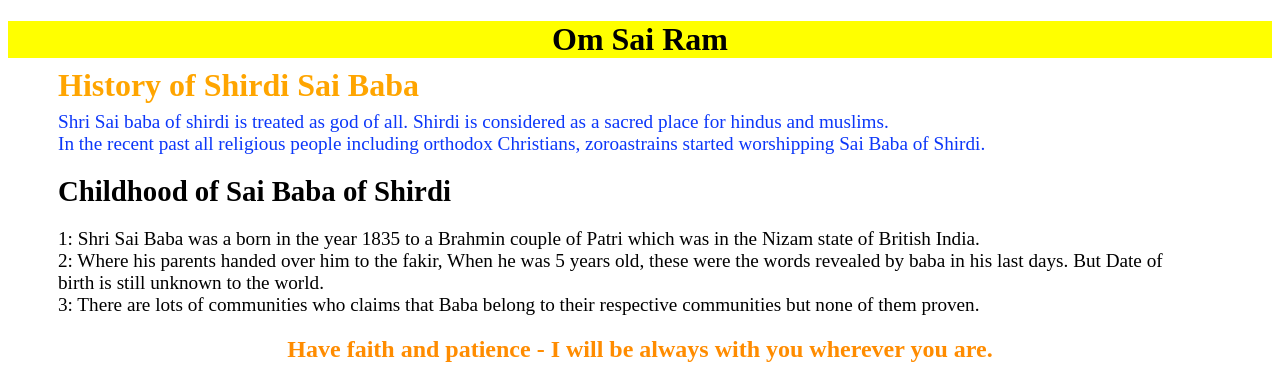
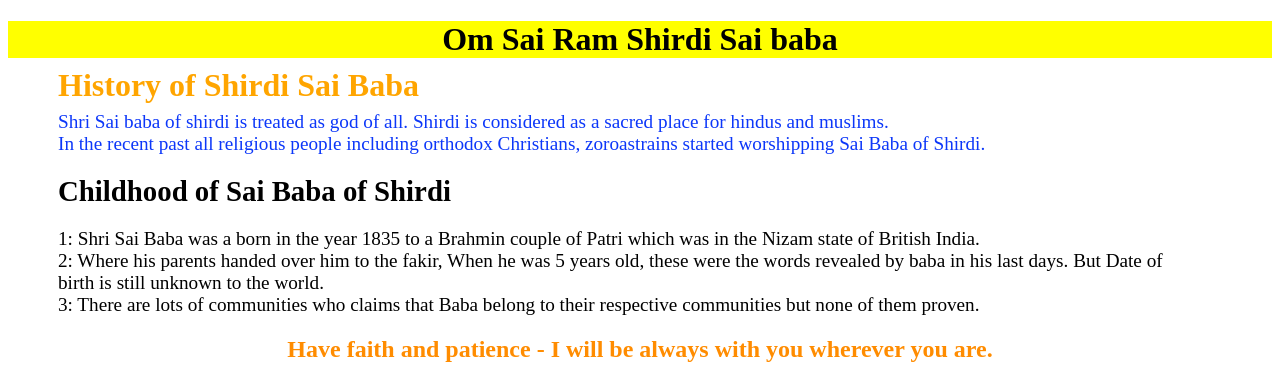
Before and after one commit to emojiweb26/saibaba.github.io, a plain HTML site: page index.html in a window 1280 px wide. Shown: the top 380 px of the page. Drawn offline with Linux system fonts and the light colour scheme.

Commit message:
Update index.html

```diff
--- a/index.html
+++ b/index.html
@@ -161,7 +161,7 @@
 </style>
 
 <body>
-    <h1 align="center" id="head">Om Sai Ram</h1>
+    <h1 align="center" id="head">Om Sai Ram Shirdi Sai baba</h1>
     <!-- <img src="https://i.pinimg.com/736x/f8/16/ee/f816ee76b9354f0e653dc534a3a22020.jpg" alt="sai baba image" id="imgsai1" align="left" width="100%" style="margin: -119px 0 0 "> -->
     <h1 id="History1">History of Shirdi Sai Baba</h1>
     <p id="para1"><big>Shri Sai baba of shirdi is treated as god of all. Shirdi is considered as a sacred place for
```
